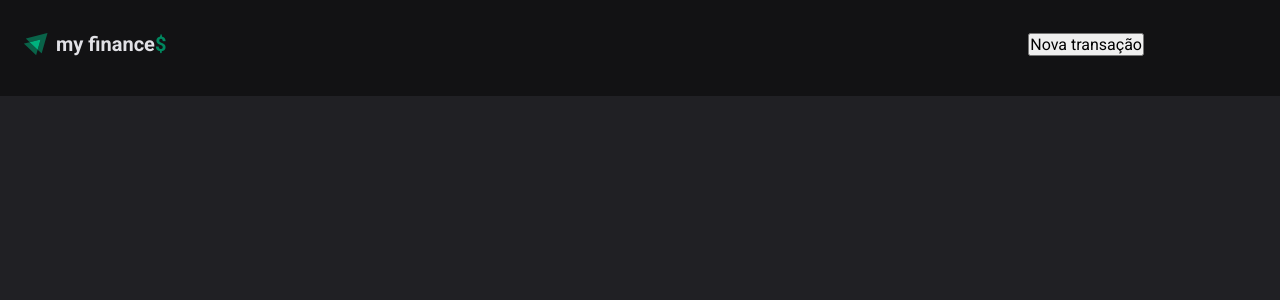
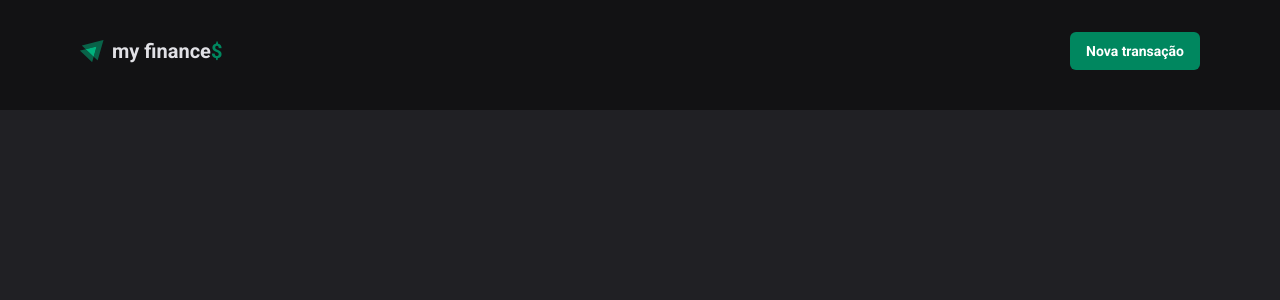
Before and after one commit to Matheus-Pazinati/my-finances-2.0, a React (Vite) app: page / in a window 1280 px wide. Shown: the top 300 px of the page. Built offline with nearby package versions, Linux system fonts and the light colour scheme.

Commit message:
Finaliza estilização do botão para cadastrar nova transação

```diff
--- a/src/components/Header/styles.ts
+++ b/src/components/Header/styles.ts
@@ -12,6 +12,7 @@ export const HeaderContent = styled.div`
   display: flex;
   justify-content: space-between;
   align-items: center;
+  margin: 0 auto;
 
   h1 {
     display: flex;
@@ -27,4 +28,21 @@ export const HeaderContent = styled.div`
       color: ${({theme}) => theme["green-500"]};
     }
   }
+
+  button {
+    padding: 0.5rem 1rem;
+    color: ${({theme}) => theme.white};
+    background-color: ${({theme}) => theme["green-500"]};
+    font-size: 0.875rem;
+    font-weight: 700;
+    border: none;
+    border-radius: 6px;
+    line-height: 22px;
+    cursor: pointer;
+
+    &:hover {
+      transition: background 0.2s;
+      background-color: ${({theme}) => theme["green-300"]};
+    }
+  }
 `
```
